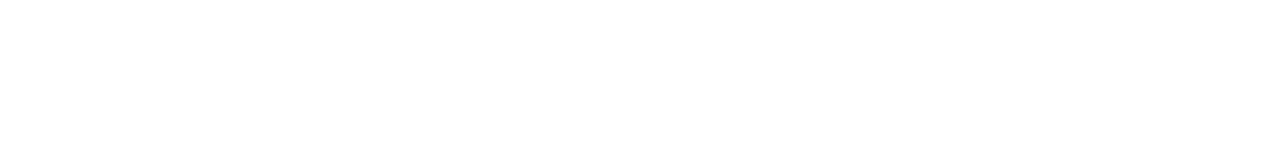
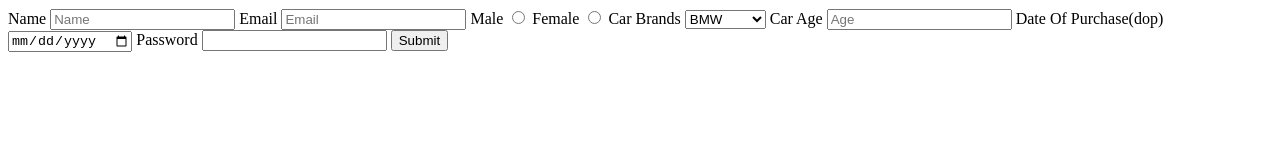
Before and after one commit to acciojob/car-insurance-form-kiransais03, a website: page main.html in a window 1280 px wide. Drawn offline with Linux system fonts and the light colour scheme.

Commit message:
created a submission

```diff
--- a/main.html
+++ b/main.html
@@ -10,6 +10,29 @@
 	<!-- the entire body must be written by student -->
     <script type="text/javascript" src="./script.js">
 </script>
+	<form method="post">
+	<label for="name">Name</label>
+	<input type="text" name="name" id="name" required placeholder="Name">
+	<label for="email">Email</label>
+	<input type="email" name="email" id="email" required placeholder="Email">
+	<label for="gender_m">Male</label>
+	<input type="radio" name="gender" id="gender_m" required>
+	<label for="gender_f">Female</label>
+	<input type="radio" name="gender" id="gender_f" required>
+	<label for="cars">Car Brands</label>
+	<select name="laptop" id="cars">
+		<option value="BMW">BMW</option>
+		<option value="Audi">Audi</option>
+		<option value="Mercedez">Mercedez</option>
+	</select>
+	<label for="carage">Car Age</label>
+	<input type="text" name="carage" id="carage" required placeholder="Age">
+	<label for="dop">Date Of Purchase(dop)</label>
+	<input type="date" name="dop" id="dop" required>
+	<label for="password">Password</label>
+	<input type="password" name="password" id="password" required>
+	<button type="submit">Submit</button>
+</form>
 
 </body>
 
```
